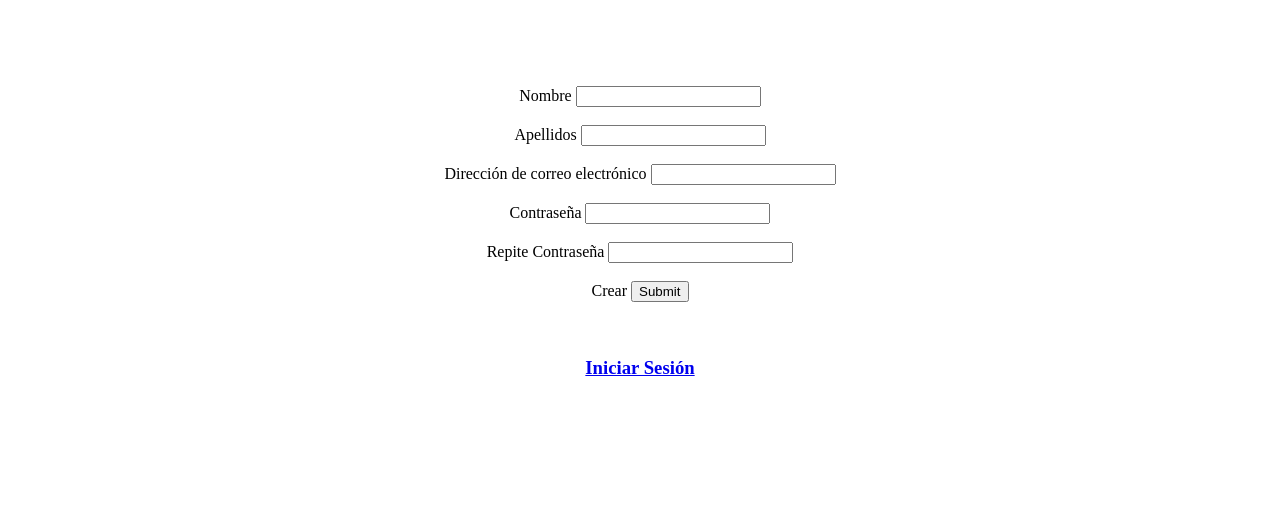
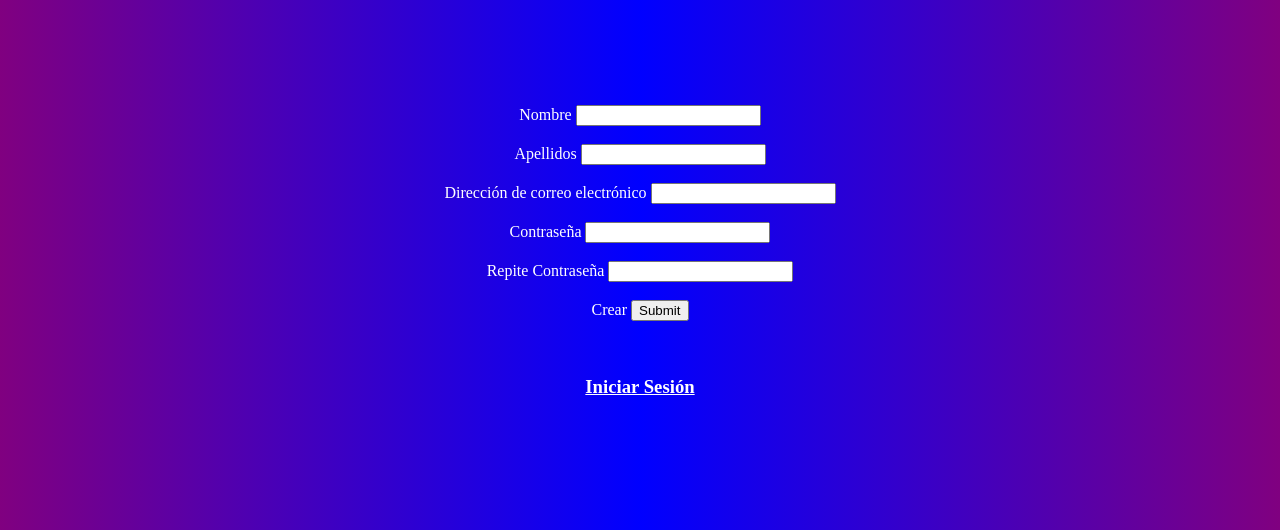
Before and after one commit to ChristianDizz/ChistianDiaz-AW2425, a plain HTML site: page Registrate.html in a window 1280 px wide. Shown: the part 270-800 px from the top of the page. Drawn offline with Linux system fonts and the light colour scheme.

Commit message:
Update Registrate.html

```diff
--- a/Registrate.html
+++ b/Registrate.html
@@ -42,6 +42,6 @@
 
 
 
-<link rel="stylesheet" href="Registrate.css">
+<link rel="stylesheet" href="EpicStream.css">
 </body>
 </html>
```
